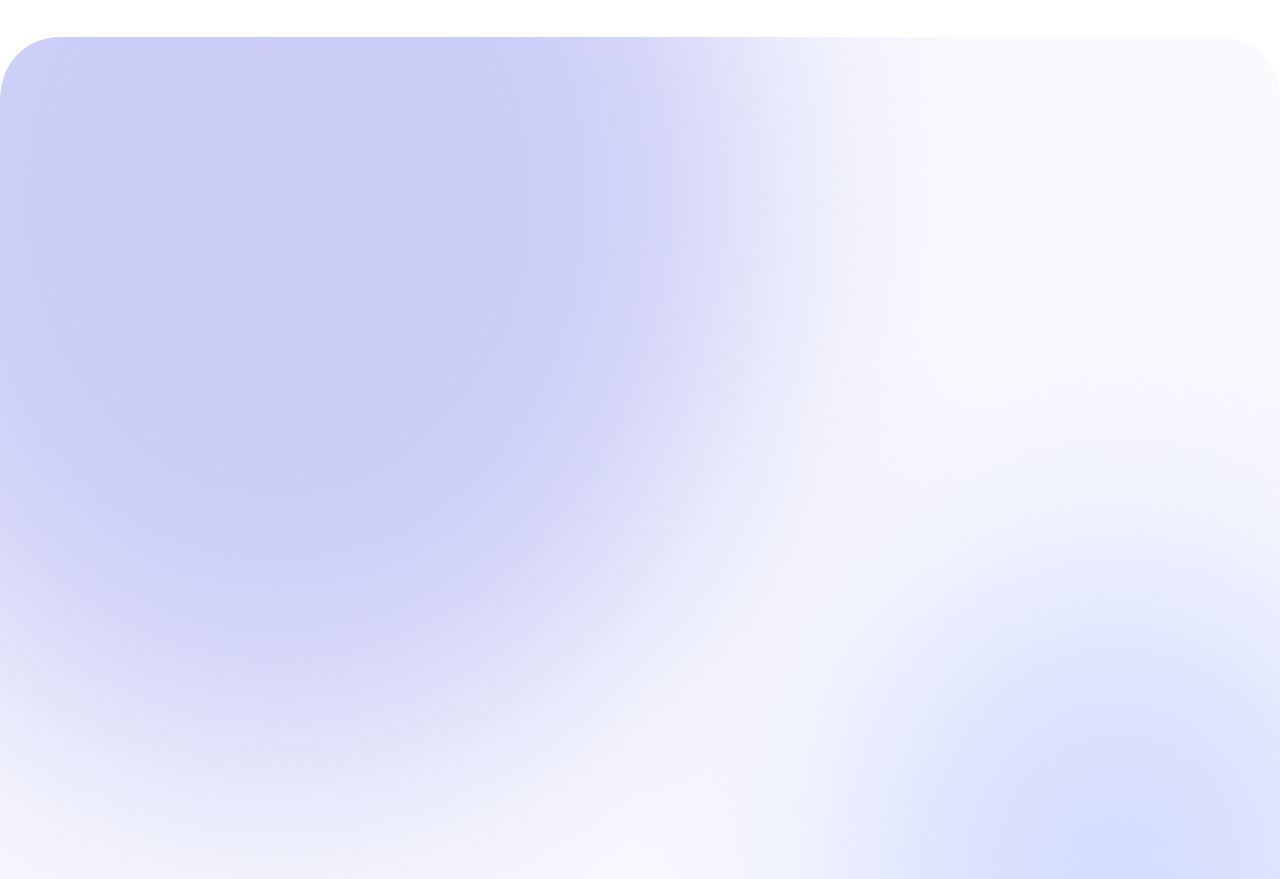
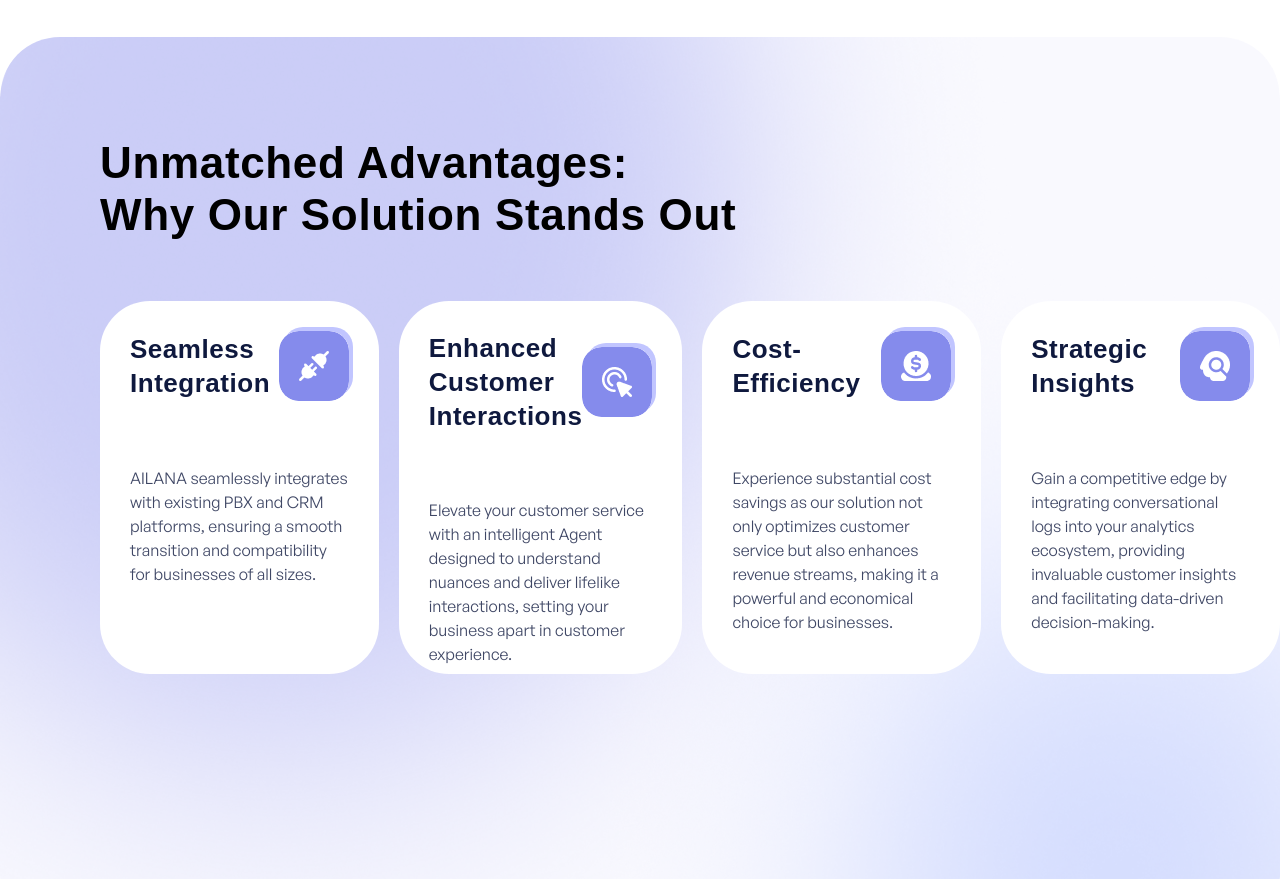
Before and after one commit to MdMuzahid07/AIVA, a Next.js app: page / in a window 1280 px wide. Shown: the part 1880-2759 px from the top of the page. Built offline with nearby package versions, Linux system fonts and the light colour scheme; a web font is replaced by a local one.

Commit message:
unmatched advantages card

```diff
--- a/src/components/home/UnmatchedAdvantages.tsx
+++ b/src/components/home/UnmatchedAdvantages.tsx
@@ -1,4 +1,5 @@
 import Image from "next/image";
+
 
 export default function UnmatchedAdvantages() {
     return (
@@ -24,8 +25,129 @@ export default function UnmatchedAdvantages() {
 
 
 
-            <div className="absolute top-[140.26px] md:top-[216px] w-full">
-                <div className="w-full z-10 pl-[16px] md:pl-[24px] xl:pl-[0px]">
+            <div className="absolute top-[60px] md:top-[100px] w-full">
+                <div className="w-full z-10 pl-[16px] md:pl-[24px] xl:pl-[100px]">
+
+                    <h1 className="w-full md:max-w-[925px] text-[28px] md:text-[44px] leading-[36px] md:leading-[52px] tracking-[0.42px] md:tracking-[0.66px] font-bold font-polySans mb-[40px] md:mb-[60px]">
+                        Unmatched Advantages: <br className="hidden md:flex" />
+                        Why Our Solution Stands Out
+                    </h1>
+
+
+                    {/* // slider  */}
+
+                    <div className="w-full overflow-x-auto  overflow-hidden">
+                        <div className="flex items-center gap-[13px] md:gap-[20px] w-full">
+
+
+                            {/* // card 1  */}
+                            <div className="w-[300px] md:w-[505px] h-[300px] md:h-[373px] bg-background rounded-[30px] md:rounded-[50px] p-[20px] md:p-[30px]">
+
+                                <div className="flex justify-between items-center mb-[30px] md:mb-[65px]">
+                                    <h1 className="text-senary text-[18px] md:text-[26px] font-bold font-polySans leading-[26px] md:leading-[34px] tracking-[0.27px] md:tracking-[0.52px]">
+                                        Seamless <br /> Integration
+                                    </h1>
+                                    <div className="w-[40px] md:w-[70px] h-[40px] md:h-[70px]">
+                                        <Image
+                                            src="/images/home/unmatched-advantages/slider-icons/slider-icon-1.png"
+                                            width={100}
+                                            height={100}
+                                            alt="icon"
+                                            className="w-full h-full rounded-[8.059px] md:rounded-[20px] shadow-[2.418px%20-1.612px%200px%200px%20#C1C5FF] md:shadow-[4px_-4px_0px_0px_#C1C5FF]"
+                                        />
+                                    </div>
+                                </div>
+
+                                <p className="text-[rgba(15,25,62,0.80))] ms:text-[16px] font-general-sans md:leading-[24px]">
+                                    AILANA seamlessly integrates with existing PBX and CRM platforms, ensuring a smooth transition and compatibility for businesses of all sizes.
+                                </p>
+
+                            </div>
+
+
+                            {/* // card 2  */}
+                            <div className="w-[300px] md:w-[505px] h-[300px] md:h-[373px] bg-background rounded-[30px] md:rounded-[50px] p-[20px] md:p-[30px]">
+
+                                <div className="flex justify-between items-center mb-[30px] md:mb-[65px]">
+                                    <h1 className="text-senary text-[18px] md:text-[26px] font-bold font-polySans leading-[26px] md:leading-[34px] tracking-[0.27px] md:tracking-[0.52px]">
+                                        Enhanced <br />
+                                        Customer <br />
+                                        Interactions
+                                    </h1>
+                                    <div className="w-[40px] md:w-[70px] h-[40px] md:h-[70px]">
+                                        <Image
+                                            src="/images/home/unmatched-advantages/slider-icons/slider-icon-2.png"
+                                            width={100}
+                                            height={100}
+                                            alt="icon"
+                                            className="w-full h-full rounded-[8.059px] md:rounded-[20px] shadow-[2.418px%20-1.612px%200px%200px%20#C1C5FF] md:shadow-[4px_-4px_0px_0px_#C1C5FF]"
+                                        />
+                                    </div>
+                                </div>
+
+                                <p className="text-[rgba(15,25,62,0.80))] ms:text-[16px] font-general-sans md:leading-[24px]">
+                                    Elevate your customer service with an intelligent Agent designed to understand nuances and deliver lifelike interactions, setting your business apart in customer experience.
+                                </p>
+
+                            </div>
+
+
+                            {/* // card 3  */}
+                            <div className="w-[300px] md:w-[505px] h-[300px] md:h-[373px] bg-background rounded-[30px] md:rounded-[50px] p-[20px] md:p-[30px]">
+
+                                <div className="flex justify-between items-center mb-[30px] md:mb-[65px]">
+                                    <h1 className="text-senary text-[18px] md:text-[26px] font-bold font-polySans leading-[26px] md:leading-[34px] tracking-[0.27px] md:tracking-[0.52px]">
+                                        Cost-<br />
+                                        Efficiency
+                                    </h1>
+                                    <div className="w-[40px] md:w-[70px] h-[40px] md:h-[70px]">
+                                        <Image
+                                            src="/images/home/unmatched-advantages/slider-icons/slider-icon-3.png"
+                                            width={100}
+                                            height={100}
+                                            alt="icon"
+                                            className="w-full h-full rounded-[8.059px] md:rounded-[20px] shadow-[2.418px%20-1.612px%200px%200px%20#C1C5FF] md:shadow-[4px_-4px_0px_0px_#C1C5FF]"
+                                        />
+                                    </div>
+                                </div>
+
+                                <p className="text-[rgba(15,25,62,0.80))] ms:text-[16px] font-general-sans md:leading-[24px]">
+                                    Experience substantial cost savings as our solution not only optimizes customer service but also enhances revenue streams, making it a powerful and economical choice for businesses.
+                                </p>
+
+                            </div>
+
+                            {/* // card 4  */}
+                            <div className="w-[300px] md:w-[505px] h-[300px] md:h-[373px] bg-background rounded-[30px] md:rounded-[50px] p-[20px] md:p-[30px]">
+
+                                <div className="flex justify-between items-center mb-[30px] md:mb-[65px]">
+                                    <h1 className="text-senary text-[18px] md:text-[26px] font-bold font-polySans leading-[26px] md:leading-[34px] tracking-[0.27px] md:tracking-[0.52px]">
+                                        Strategic<br />
+                                        Insights
+                                    </h1>
+                                    <div className="w-[40px] md:w-[70px] h-[40px] md:h-[70px]">
+                                        <Image
+                                            src="/images/home/unmatched-advantages/slider-icons/slider-icon-4.png"
+                                            width={100}
+                                            height={100}
+                                            alt="icon"
+                                            className="w-full h-full rounded-[8.059px] md:rounded-[20px] shadow-[2.418px%20-1.612px%200px%200px%20#C1C5FF] md:shadow-[4px_-4px_0px_0px_#C1C5FF]"
+                                        />
+                                    </div>
+                                </div>
+
+                                <p className="text-[rgba(15,25,62,0.80))] ms:text-[16px] font-general-sans md:leading-[24px]">
+                                    Gain a competitive edge by integrating conversational logs into your analytics ecosystem, providing invaluable customer insights and facilitating data-driven decision-making.
+                                </p>
+
+                            </div>
+
+
+                        </div>
+                    </div>
+
+
+
 
                 </div>
             </div>
```
